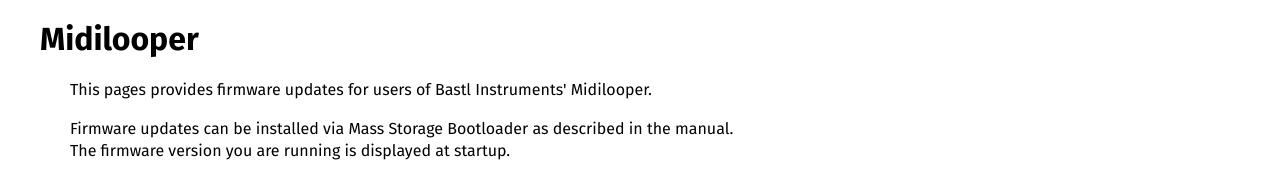
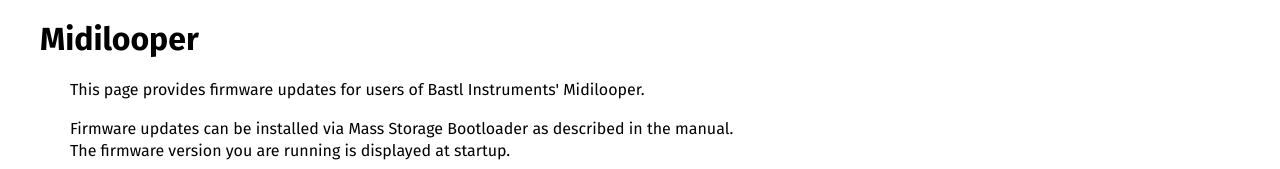
Before and after one commit to bastl-instruments/midilooper, a plain HTML site: page index.html in a window 1280 px wide. Shown: the top 169 px of the page. Drawn offline with Linux system fonts and the light colour scheme.

Commit message:
fix typo

```diff
--- a/index.html
+++ b/index.html
@@ -7,7 +7,7 @@
 <body>
 <div id="content">
 <h1>Midilooper</h1>
-<p>This pages provides firmware updates for users of Bastl Instruments' Midilooper.</p>
+<p>This page provides firmware updates for users of Bastl Instruments' Midilooper.</p>
 <p>Firmware updates can be installed via Mass Storage Bootloader as described in the manual.<br/>
 The firmware version you are running is displayed at startup.</p>
 <table>
```
